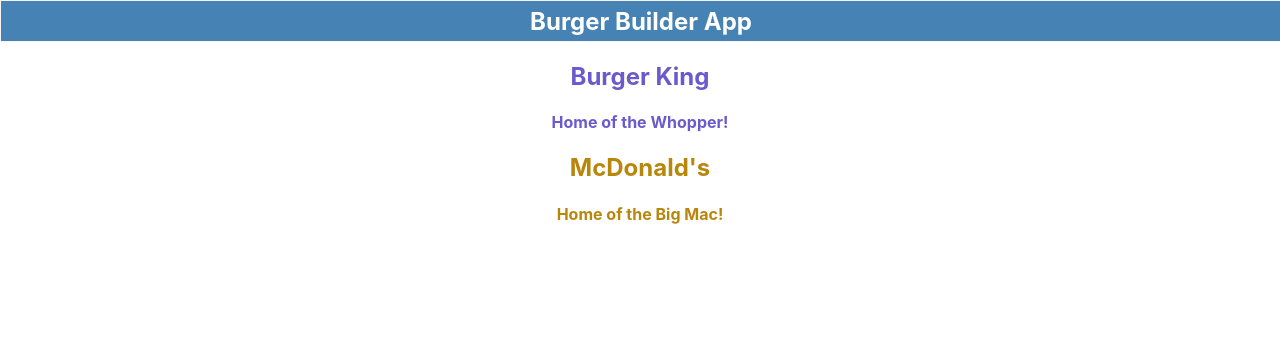
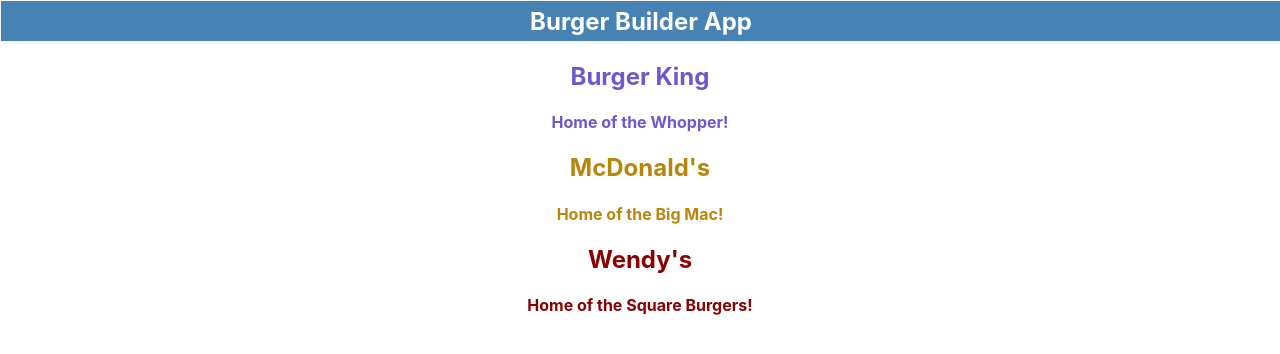
Before and after one commit to ShotaKiko/Burger-Builder, a React (Create React App) app: page / in a window 1280 px wide. Shown: the top 354 px of the page. Built offline with nearby package versions, Linux system fonts and the light colour scheme.

Commit message:
added wendys burger section

```diff
--- a/src/App.js
+++ b/src/App.js
@@ -4,6 +4,7 @@
 import Header from './header.js'
 import BurgerKing from './BurgerJoints/BurgerKing';
 import McDonalds from './BurgerJoints/McDonalds';
+import Wendys from './BurgerJoints/Wendys';
 
 function App() {
   return (
@@ -12,6 +13,7 @@
 
       <BurgerKing burgerName={"Whopper!"} />
       <McDonalds burgerName={"Big Mac!"} />
+      <Wendys burgerName={"Square Burgers!"} />
     </div>
   );
 }
--- a/src/BurgerJoints/BurgerJoints.css
+++ b/src/BurgerJoints/BurgerJoints.css
@@ -7,3 +7,7 @@
     /* border: 2px solid blue; */
     color: darkgoldenrod;
 }
+
+.wendysContainer{
+    color: darkred;
+}
--- /dev/null
+++ b/src/BurgerJoints/Wendys.js
@@ -0,0 +1,15 @@
+import React from 'react'
+import './BurgerJoints.css'
+
+const Wendys = props => (
+    <section className="wendysContainer">
+        <h2>
+            Wendy's
+        </h2>
+        <h4>
+            Home of the {props.burgerName}
+        </h4>
+    </section>
+)
+
+export default Wendys
```
